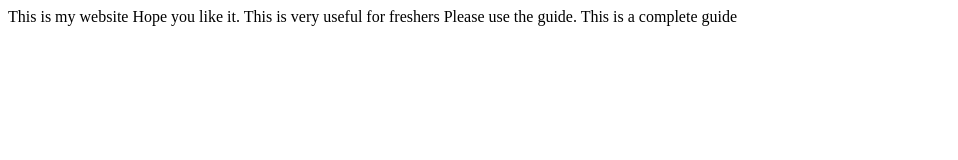
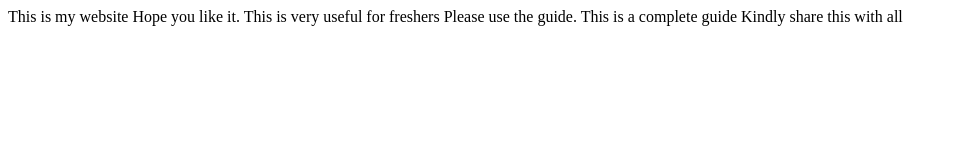
Before and after one commit to AMOL99/freshersbatch-march21, a plain HTML site: page Assignments/index.html in a window 1280 px wide. Shown: the whole page, without its empty margins (0-958 px from the left). Drawn offline with Linux system fonts and the light colour scheme.

Commit message:
Made minor changes in index.html file again

```diff
--- a/Assignments/index.html
+++ b/Assignments/index.html
@@ -5,4 +5,5 @@ This is my website
 Hope you like it.
 This is very useful for freshers
 Please use the guide. This is a complete guide
+Kindly share this with all
 </body>
```
